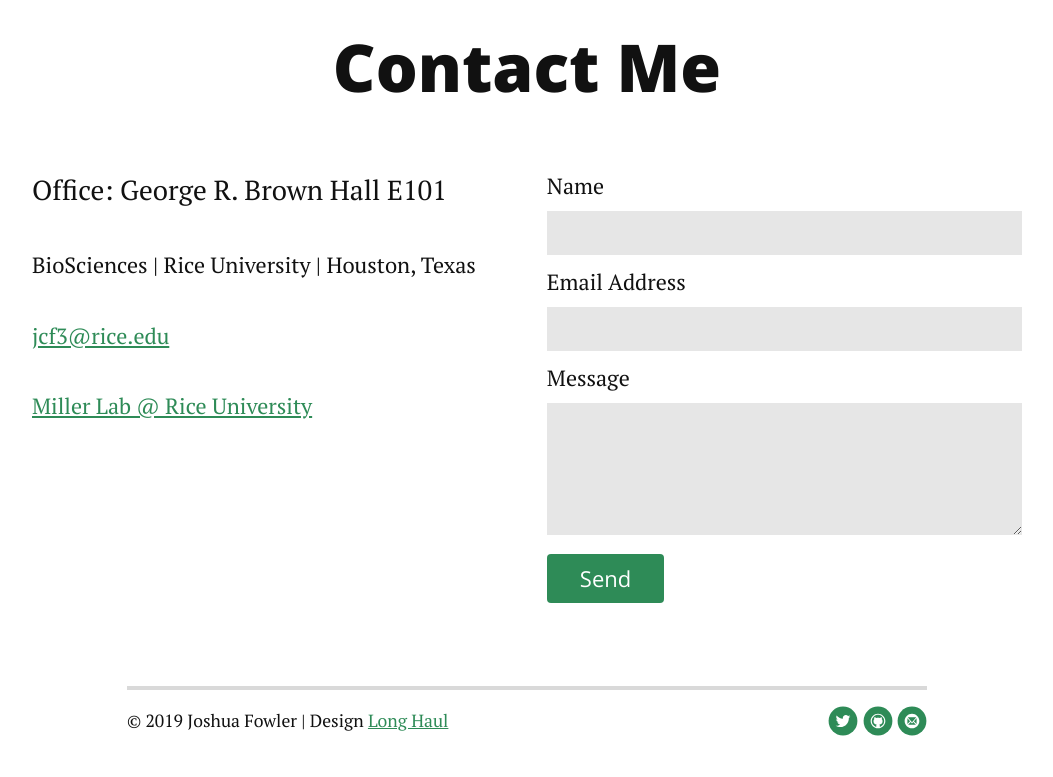
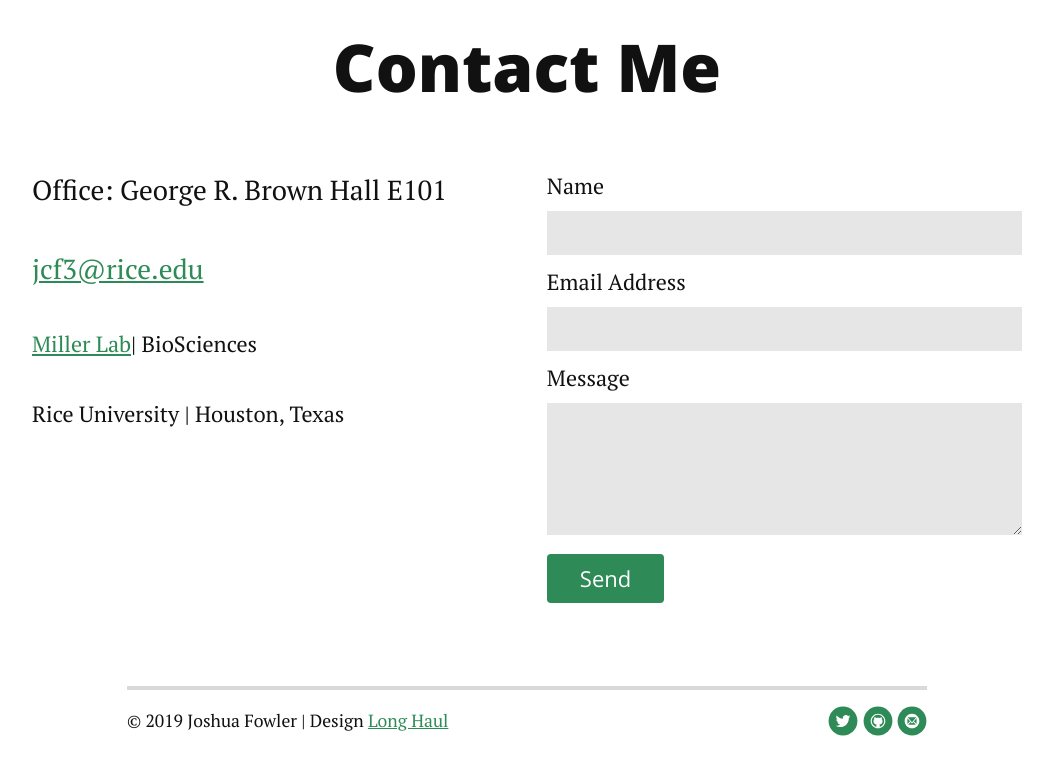
Before and after one commit to joshuacfowler/joshuacfowler.github.io, a Jekyll site: the page built from contact.md, in a window 1280 px wide. Shown: the part 330-1107 px from the top of the page, without its empty margins (113-1166 px from the left). Built offline with Jekyll 4.4.1, drawn with Linux system fonts in a browser that asks for light colours; nearby versions of some CDN libraries.

Commit message:
Update contact.md

```diff
--- a/contact.md
+++ b/contact.md
@@ -7,10 +7,10 @@ title: Contact
   <h1 class="pageTitle">Contact Me</h1>
   <div class="contactContent">
 
-   <p class="intro"> Office: George R. Brown Hall E101 </p>
-   <p> BioSciences | Rice University | Houston, Texas </p>
-   <p> <a href="mailto:jcf3@rice.edu"> jcf3@rice.edu</a></p>
-   <p> <a href="http://www.owlnet.rice.edu/~tm9/">Miller Lab @ Rice University</a></p>
+   <p class="intro">Office: George R. Brown Hall E101 </p>
+   <p class="intro"><a href="mailto:jcf3@rice.edu">jcf3@rice.edu</a></p>
+   <p><a href="http://www.owlnet.rice.edu/~tm9/">Miller Lab</a>| BioSciences</p>
+   <p>Rice University | Houston, Texas</p>
 
   </div>
   <form action="https://formspree.io/mqkkkaye" method="POST">
```
